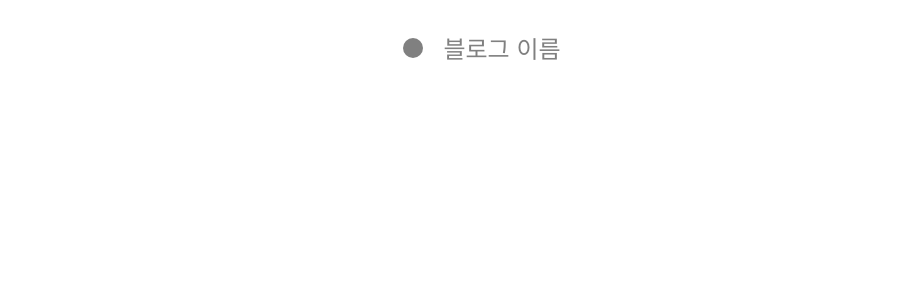
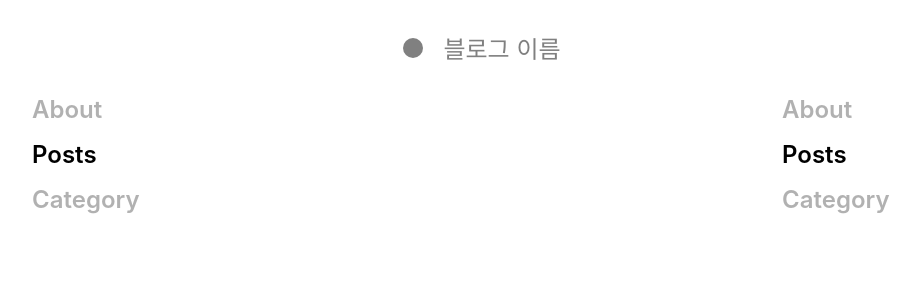
Before and after one commit to gdg-yonsei/crayon, a Next.js app: page / in a window 1280 px wide. Shown: the top 300 px of the page, without its empty margins (158-1078 px from the left). Built offline with nearby package versions, Linux system fonts and the light colour scheme.

Commit message:
Outline : Add menu bar

```diff
--- /dev/null
+++ b/src/components/Menu/index.tsx
@@ -0,0 +1,33 @@
+import styled from 'styled-components';
+
+const Menu = () => {
+  return (
+    <Wrapper>
+      <Text>About</Text>
+      <Text active>Posts</Text>
+      <Text>Category</Text>
+    </Wrapper>
+  );
+};
+
+export default Menu;
+
+const Wrapper = styled.aside`
+  width: 150px;
+
+  > :not(:first-child) {
+    margin-top: 16px;
+  }
+`;
+
+const Text = styled.p<{ active?: boolean }>`
+  font-size: 24px;
+  font-weight: 600;
+
+  opacity: ${({ active }) => (active ? 1 : 0.3)};
+  transition: opacity ease 0.5s;
+
+  :hover {
+    opacity: 1;
+  }
+`;
--- a/src/pages/index.tsx
+++ b/src/pages/index.tsx
@@ -1,4 +1,5 @@
 import Header from '@components/Header';
+import Menu from '@components/Menu';
 import type { NextPage } from 'next';
 import styled from 'styled-components';
 
@@ -6,6 +7,11 @@ const Home: NextPage = () => {
   return (
     <Wrapper>
       <Header />
+      <Content>
+        <Menu />
+        <List></List>
+        <Menu />
+      </Content>
     </Wrapper>
   );
 };
@@ -13,3 +19,12 @@ const Home: NextPage = () => {
 export default Home;
 
 const Wrapper = styled.div``;
+
+const Content = styled.div`
+  display: flex;
+  justify-content: center;
+`;
+
+const List = styled.div`
+  width: 600px;
+`;
```
